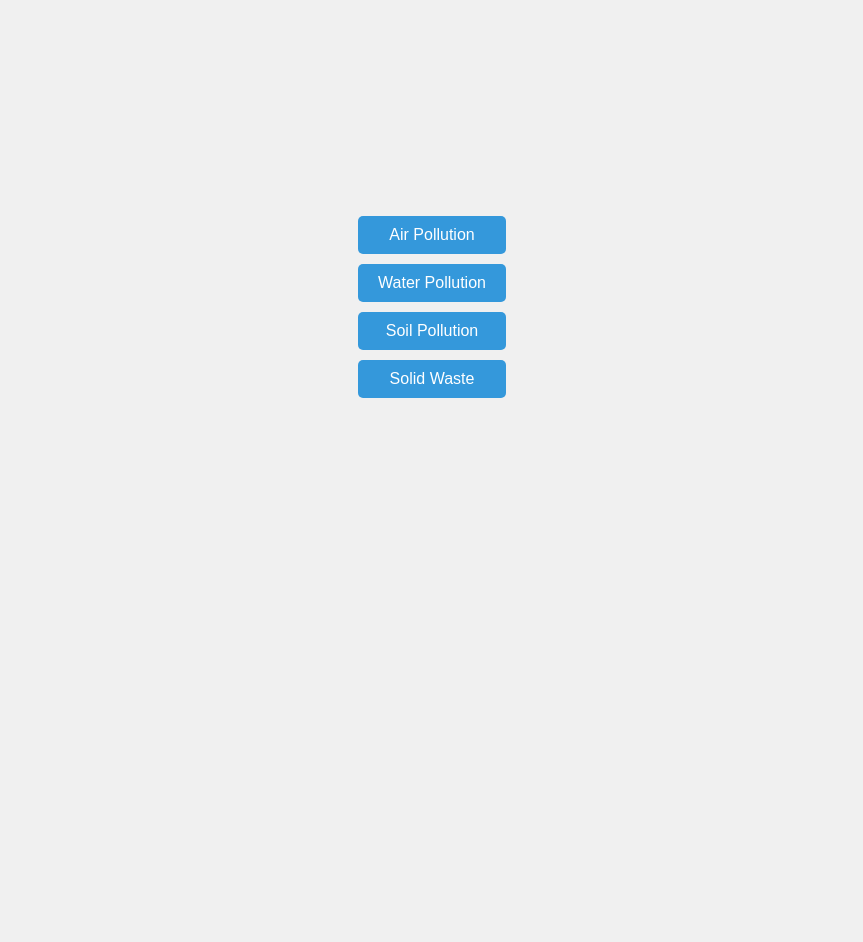
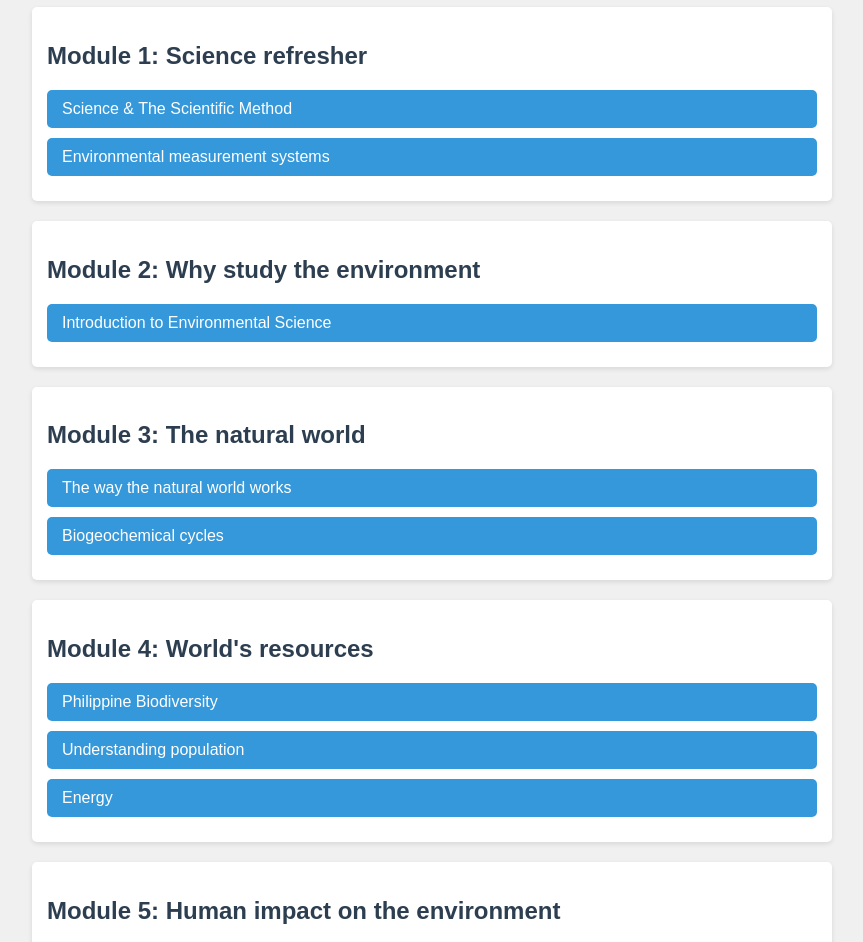
Before and after one commit to KazeFreeze/envi-review, a plain HTML site: page index.html in a window 1280 px wide. Shown: the part 93-1035 px from the top of the page, without its empty margins (208-1071 px from the left). Before the commit the page ends 800 px from the top, so only its background shows below. Drawn offline with Linux system fonts and the light colour scheme.

Commit message:
Update index.html

```diff
--- a/index.html
+++ b/index.html
@@ -7,20 +7,28 @@
     <style>
         body {
             font-family: Arial, sans-serif;
-            display: flex;
-            justify-content: center;
-            align-items: center;
-            height: 100vh;
             margin: 0;
+            padding: 20px;
             background-color: #f0f0f0;
         }
         .container {
-            text-align: center;
+            max-width: 800px;
+            margin: 0 auto;
+        }
+        h1, h2 {
+            color: #2c3e50;
+        }
+        .module {
+            background-color: white;
+            border-radius: 5px;
+            padding: 15px;
+            margin-bottom: 20px;
+            box-shadow: 0 2px 5px rgba(0,0,0,0.1);
         }
         a {
             display: block;
-            margin: 10px;
-            padding: 10px 20px;
+            margin: 10px 0;
+            padding: 10px 15px;
             font-size: 16px;
             cursor: pointer;
             text-decoration: none;
@@ -36,10 +44,39 @@
 </head>
 <body>
    <div class="container">
-       <a href="flashcards.html?topic=airpollution">Air Pollution</a>
-       <a href="flashcards.html?topic=waterpollution">Water Pollution</a>
-       <a href="flashcards.html?topic=soilpollution">Soil Pollution</a>
-       <a href="flashcards.html?topic=solidwaste">Solid Waste</a>
+       <h1>EnviReview Flashcards</h1>
+
+       <div class="module">
+           <h2>Module 1: Science refresher</h2>
+           <a href="flashcards.html?topic=science_and_the_scientific_method">Science & The Scientific Method</a>
+           <a href="flashcards.html?topic=environmental_measurement_systems">Environmental measurement systems</a>
+       </div>
+
+       <div class="module">
+           <h2>Module 2: Why study the environment</h2>
+           <a href="flashcards.html?topic=introduction_to_environmental_science">Introduction to Environmental Science</a>
+       </div>
+
+       <div class="module">
+           <h2>Module 3: The natural world</h2>
+           <a href="flashcards.html?topic=the_way_the_natural_world_works">The way the natural world works</a>
+           <a href="flashcards.html?topic=biogeochemical_cycles">Biogeochemical cycles</a>
+       </div>
+
+       <div class="module">
+           <h2>Module 4: World's resources</h2>
+           <a href="flashcards.html?topic=philippine_biodiversity">Philippine Biodiversity</a>
+           <a href="flashcards.html?topic=understanding_population">Understanding population</a>
+           <a href="flashcards.html?topic=energy">Energy</a>
+       </div>
+
+       <div class="module">
+           <h2>Module 5: Human impact on the environment</h2>
+           <a href="flashcards.html?topic=air_pollution">Air Pollution</a>
+           <a href="flashcards.html?topic=water">Water</a>
+           <a href="flashcards.html?topic=soil">Soil</a>
+           <a href="flashcards.html?topic=waste_and_its_management">Waste and its management</a>
+       </div>
    </div>
 </body>
 </html>
```
